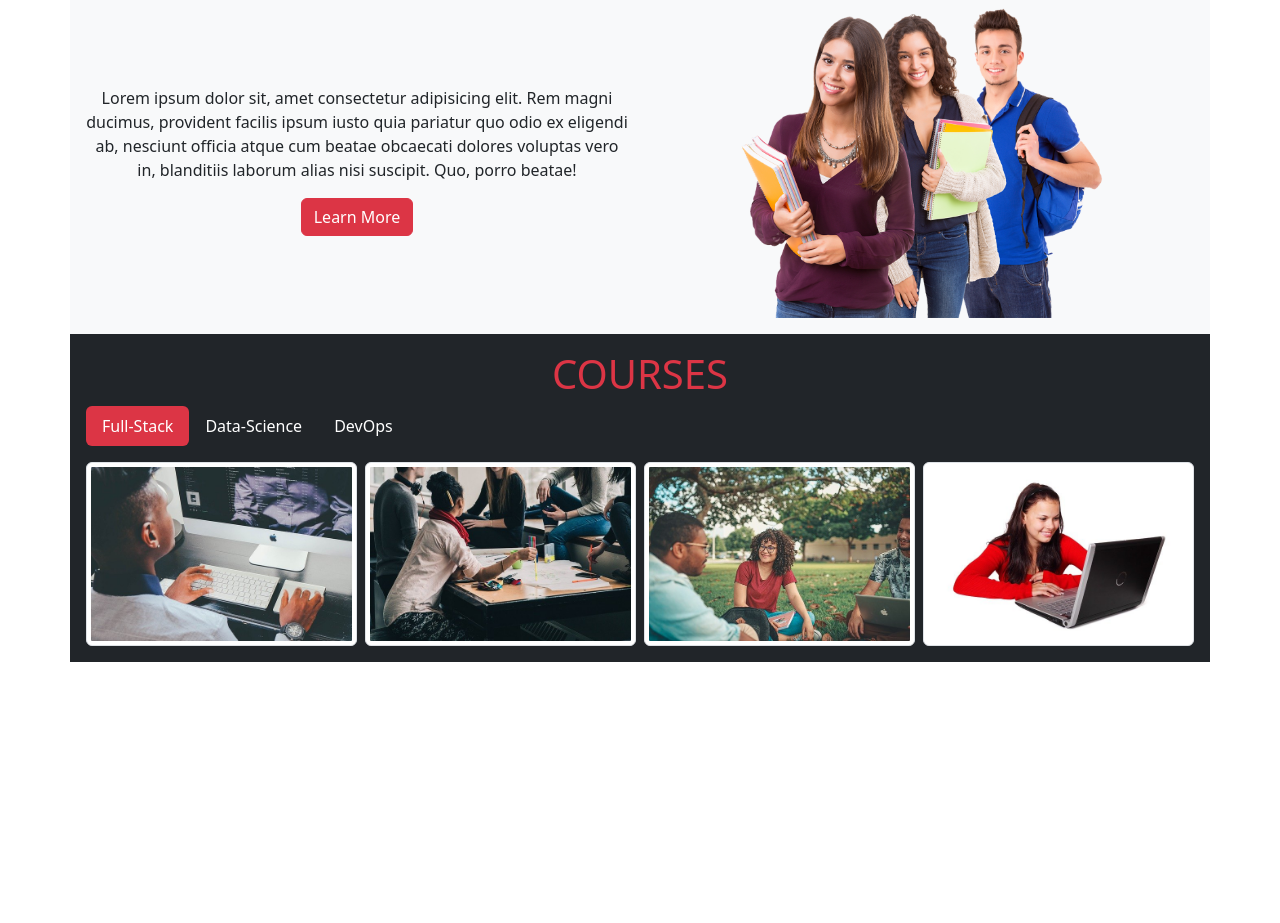
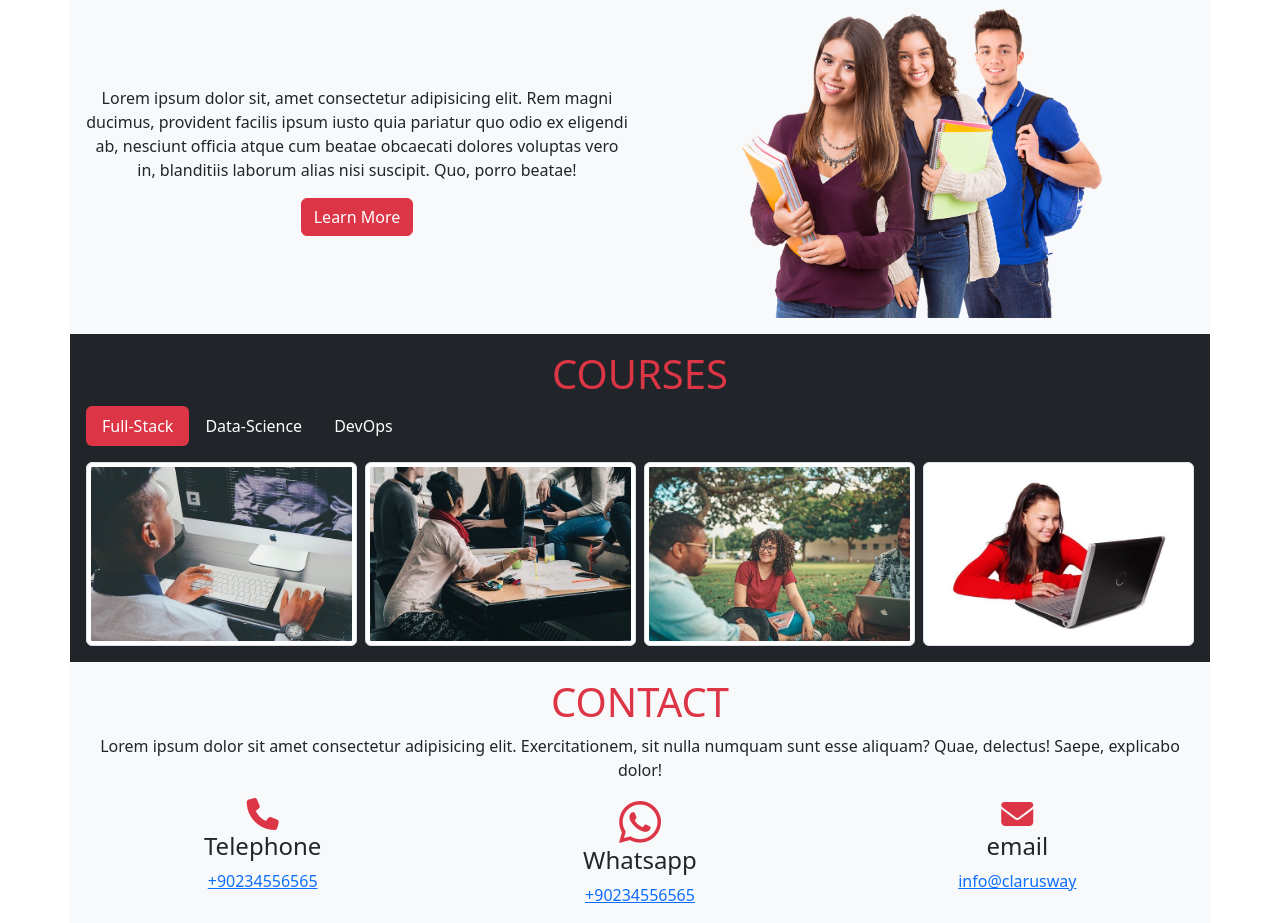
Before and after one commit to MuratCamurlu/bootstrapp-1.html.io, a plain HTML site: page index.html in a window 1280 px wide. Shown: the part 1724-2647 px from the top of the page. Before the commit the page ends 2386 px from the top, so only its background shows below. Drawn offline with nearby package versions, Linux system fonts and the light colour scheme.

Commit message:
forma geçildi

```diff
--- a/index.html
+++ b/index.html
@@ -457,10 +457,40 @@
         </div>
       </div>
     </section>
+    <section id="contact" class="container bg-light p-3">
+      <h2 class="display-6 text-danger">CONTACT</h2>
+
+      <article id="form">
+        <p>
+          Lorem ipsum dolor sit amet consectetur adipisicing elit.
+          Exercitationem, sit nulla numquam sunt esse aliquam? Quae, delectus!
+          Saepe, explicabo dolor!
+        </p>
+
+        <div class="row g-4">
+          <div class="col-md-4">
+            <i class="fas fa-phone fa-2x text-danger"></i>
+            <h4>Telephone</h4>
+            <a href="tel:+90234556565">+90234556565</a>
+          </div>
+          <div class="col-md-4">
+            <i class="fab fa-whatsapp fa-3x text-danger"></i>
+            <h4>Whatsapp</h4>
+            <a href="https://wa.me/+90234556565">+90234556565</a>
+          </div>
+          <div class="col-md-4">
+            <i class="fas fa-envelope fa-2x text-danger"></i>
+            <h4>email</h4>
+            <a href="mailto:info@clarusway.com">info@clarusway</a>
+          </div>
+        </div>
+      </article>
+
+      <article id="location"></article>
+    </section>
 
 
-    </section>
-    <section id="contact"></section>
+
 
 </main>
 
```
